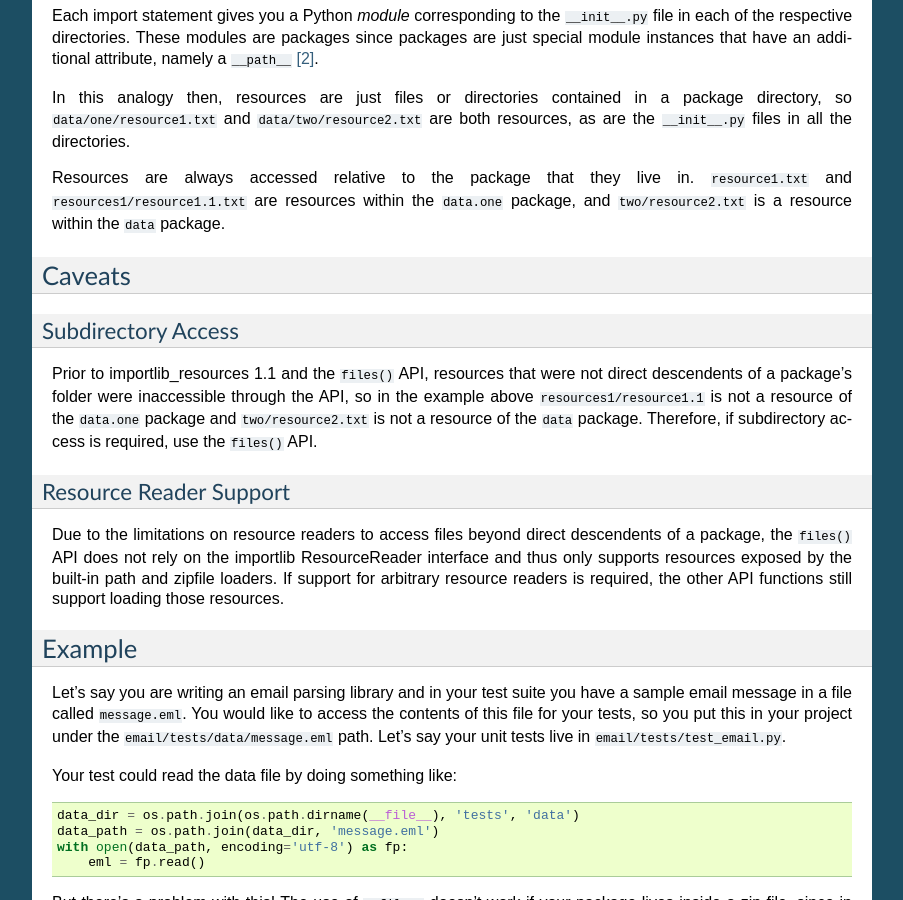
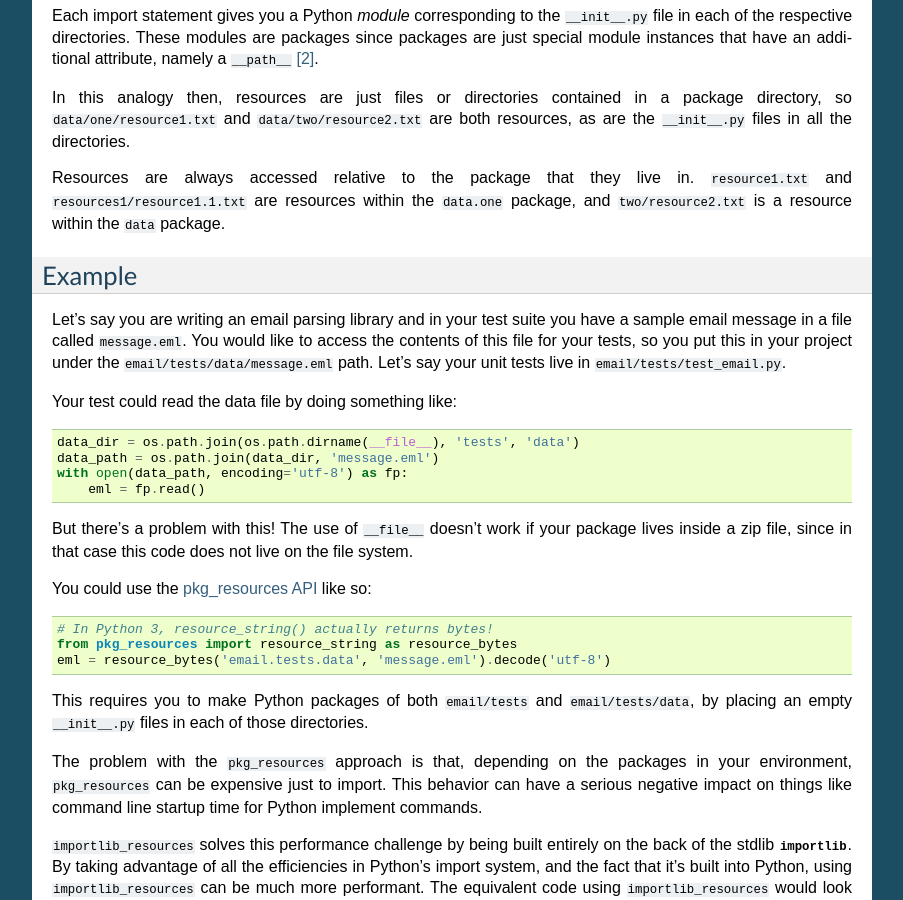
Before and after one commit to python/importlib_resources, a Sphinx documentation site: the page built from importlib_resources/docs/using.rst, in a window 1280 px wide and 900 px high, scrolled down 623 px. Shown: the whole window, without its empty margins (198-1101 px from the left). Built offline with Sphinx 7.4.7, drawn with Linux system fonts in a browser that asks for light colours; pages that are not in the unit, such as notebooks, are missing from menus; some of the changed text lies outside the part shown.

```diff
--- a/importlib_resources/docs/index.rst
+++ b/importlib_resources/docs/index.rst
@@ -9,8 +9,8 @@
 
 In our terminology, a *resource* is a file tree that is located within an
 importable `Python package`_.  Resources can live on the file system or in a
-zip file, with limited support for loader_ supporting the appropriate API for
-reading resources.
+zip file, with support for other loader_ classes that implement the appropriate
+API for reading resources.
 
 ``importlib_resources`` is a backport of Python 3.9's standard library
 `importlib.resources`_ module for Python 2.7, and 3.5 through 3.8.  Users of
--- a/importlib_resources/docs/using.rst
+++ b/importlib_resources/docs/using.rst
@@ -54,29 +54,6 @@
 ``two/resource2.txt`` is a resource within the
 ``data`` package.
 
-
-Caveats
-=======
-
-Subdirectory Access
--------------------
-
-Prior to importlib_resources 1.1 and the ``files()`` API, resources that were
-not direct descendents of a package's folder were inaccessible through the
-API, so in the example above ``resources1/resource1.1`` is not a resource of
-the ``data.one`` package and ``two/resource2.txt`` is not a resource of the
-``data`` package. Therefore, if subdirectory access is required, use the
-``files()`` API.
-
-Resource Reader Support
------------------------
-
-Due to the limitations on resource readers to access files beyond direct
-descendents of a package, the ``files()`` API does not rely
-on the importlib ResourceReader interface and thus only supports resources
-exposed by the built-in path and zipfile loaders. If support for arbitrary
-resource readers is required, the other API functions still support loading
-those resources.
 
 Example
 =======
```
Also changed, not shown: other parts of importlib_resources/docs/using.rst (+10 -0 lines), 1 other file.
